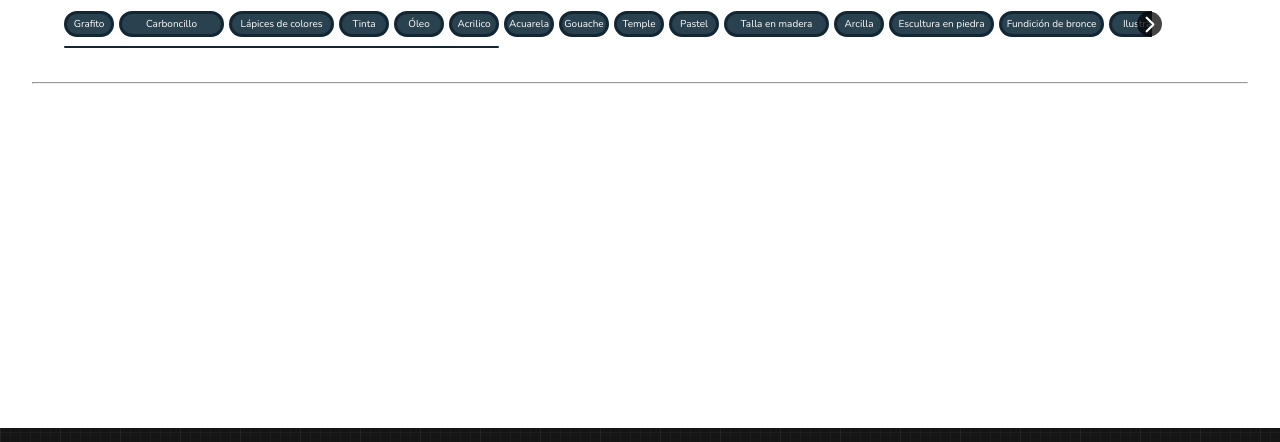
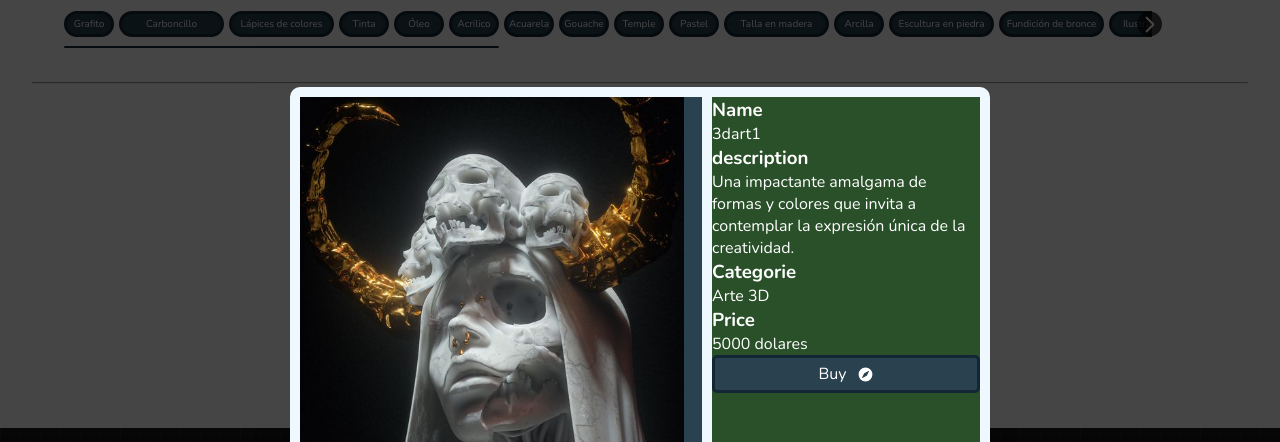
Before and after one commit to Juankyyy/GalleryHop, a plain HTML site: page pages/explore.html in a window 1280 px wide. Shown: the part 63-505 px from the top of the page. Drawn offline with nearby package versions, Linux system fonts and the light colour scheme; no server answers; files whose address does not match are found by name.

Commit message:
Explorer: Inicio del modal de los posts, logica para traer todos los post

```diff
--- a/assets/js/explore.js
+++ b/assets/js/explore.js
@@ -130,8 +130,31 @@ function filterPosts(category) {
     filteredPosts.forEach(post => {
         let postElement = document.createElement("div");
         postElement.classList.add("grid-item");
+        postElement.setAttribute("id", `${post.id}`);
         postElement.style.backgroundImage = `url(${post.image})`;
         postElement.setAttribute("name", `${post.art_type}`);
+
+        // Función para mostrar los datos del post
+
+        postElement.addEventListener("click", () => {
+            fetch('http://localhost:3000/users')
+                .then(response => response.json())
+                .then(data => {
+                    allPosts = data.flatMap(user => user.posts);
+
+                    allPosts.forEach(post => {
+                        if (post.id === postElement.id) {
+                            console.log(post);
+
+                        }
+                    })
+                });
+        })
+
+
+
+
+
         gallery.appendChild(postElement);
     });
 }
--- a/assets/styles/explore.css
+++ b/assets/styles/explore.css
@@ -189,3 +189,50 @@ hr {
     }
 
 }
+
+/*  Modale style */
+
+.container-modal {
+    width: 100%;
+    height: 100%;
+    background-color: rgba(0, 0, 0, 0.728);
+    position: absolute;
+    top: 0;
+    z-index: 5;
+    display: flex;
+    justify-content: center;
+    align-items: center;
+}
+
+.container-modal .modal {
+    width: 700px;
+    height: 500px;
+    background-color: aliceblue;
+    border-radius: 10px;
+}
+
+.modal .modal-content {
+    width: 100%;
+    height: 100%;
+    display: flex;
+    gap: 10px;
+    padding: 10px;
+}
+
+.modal-content .modal-img {
+    width: 60%;
+    height: 100%;
+    background-color: #2A4250;
+}
+
+.modal-img img {
+    max-width: 100%;
+    max-height: 100%;
+}
+
+.modal-content .modal-info {
+    width: 40%;
+    height: 100%;
+    color: white;
+    background-color: #2a502a;
+}
--- a/pages/explore.html
+++ b/pages/explore.html
@@ -252,6 +252,35 @@
         </div>
     </section>
 
+    <!-- Modal container -->
+
+    <div class="container-modal">
+        <div id="myModal" class="modal">
+            <div id="modalContent" class="modal-content">
+                <div class="modal-img"><img src="../assets/img/creations/3dart1.jpg" alt=""></div>
+                <div class="modal-info">
+                    <h3>Name</h3>
+                    <p>3dart1</p>
+                    <h3>description</h3>
+                    <p>Una impactante amalgama de formas y colores que invita a contemplar la expresión única de la
+                        creatividad.</p>
+                    <h3>Categorie</h3>
+                    <p>Arte 3D</p>
+                    <h3>Price</h3>
+                    <p>5000 dolares</p>
+
+                    <div class="navbar-explore navbar-item">
+                        <p>Buy</p>
+                        <svg xmlns="http://www.w3.org/2000/svg" width="17" height="17" viewBox="0 0 256 256">
+                            <path fill="#ffffff"
+                                d="M128 24a104 104 0 1 0 104 104A104.11 104.11 0 0 0 128 24m51.58 57.79l-32 64a4.08 4.08 0 0 1-1.79 1.79l-64 32a4 4 0 0 1-5.37-5.37l32-64a4.08 4.08 0 0 1 1.79-1.79l64-32a4 4 0 0 1 5.37 5.37" />
+                        </svg>
+                    </div>
+                </div>
+            </div>
+        </div>
+    </div>
+
     <!-- Footer -->
 
     <footer>
```
Also changed, not shown: pagos.css (deleted, +0 -25 lines), pagos.html (deleted, +0 -21 lines), pagos.js (deleted, +0 -62 lines).
